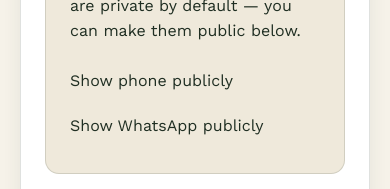
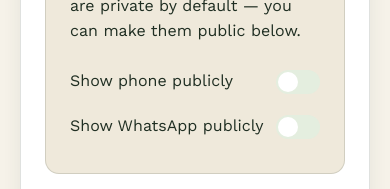
Before and after one commit to somrat99100/Alumni-IUBAT, a plain HTML site: page register.html in a window 390 px wide. Shown: the part 1787-1976 px from the top of the page. Drawn offline with nearby package versions, Linux system fonts and the light colour scheme; no server answers.

Commit message:
Update toggle switch for phone and WhatsApp visibility

```diff
--- a/register.html
+++ b/register.html
@@ -101,11 +101,11 @@
         <p class="hint mt-8">Email, Facebook and LinkedIn always require an approved request. Phone and WhatsApp are private by default — you can make them public below.</p>
         <div class="toggle-row">
           <span>Show phone publicly</span>
-          <label class="switch"><input type="checkbox" id="phonePublic" /><span class="track"></span></label>
+          <label class="switch"><input type="checkbox" id="phonePublic" /><span class="switch-slider"></span></label>
         </div>
         <div class="toggle-row">
           <span>Show WhatsApp publicly</span>
-          <label class="switch"><input type="checkbox" id="whatsappPublic" /><span class="track"></span></label>
+          <label class="switch"><input type="checkbox" id="whatsappPublic" /><span class="switch-slider"></span></label>
         </div>
       </div>
 
```
